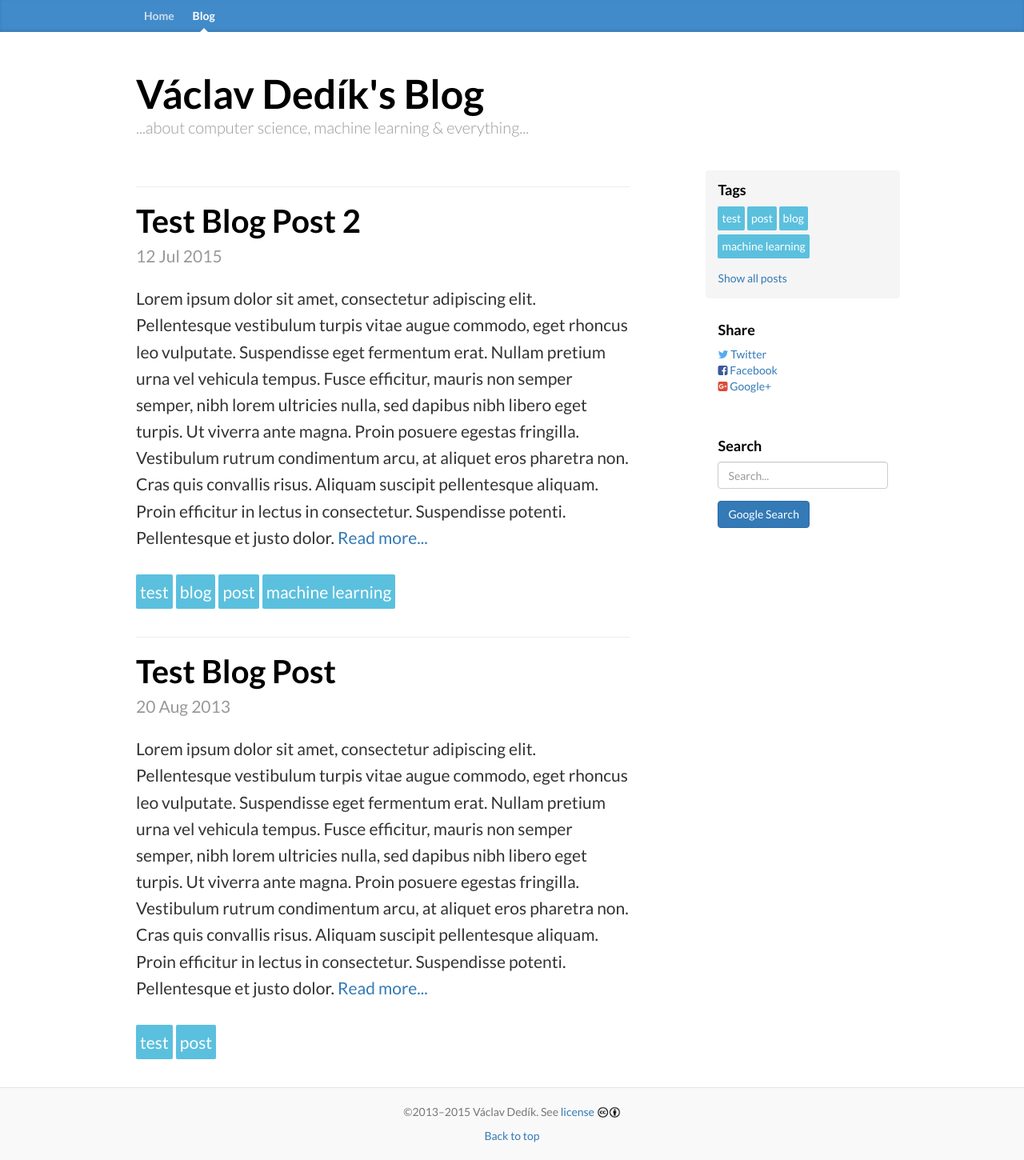
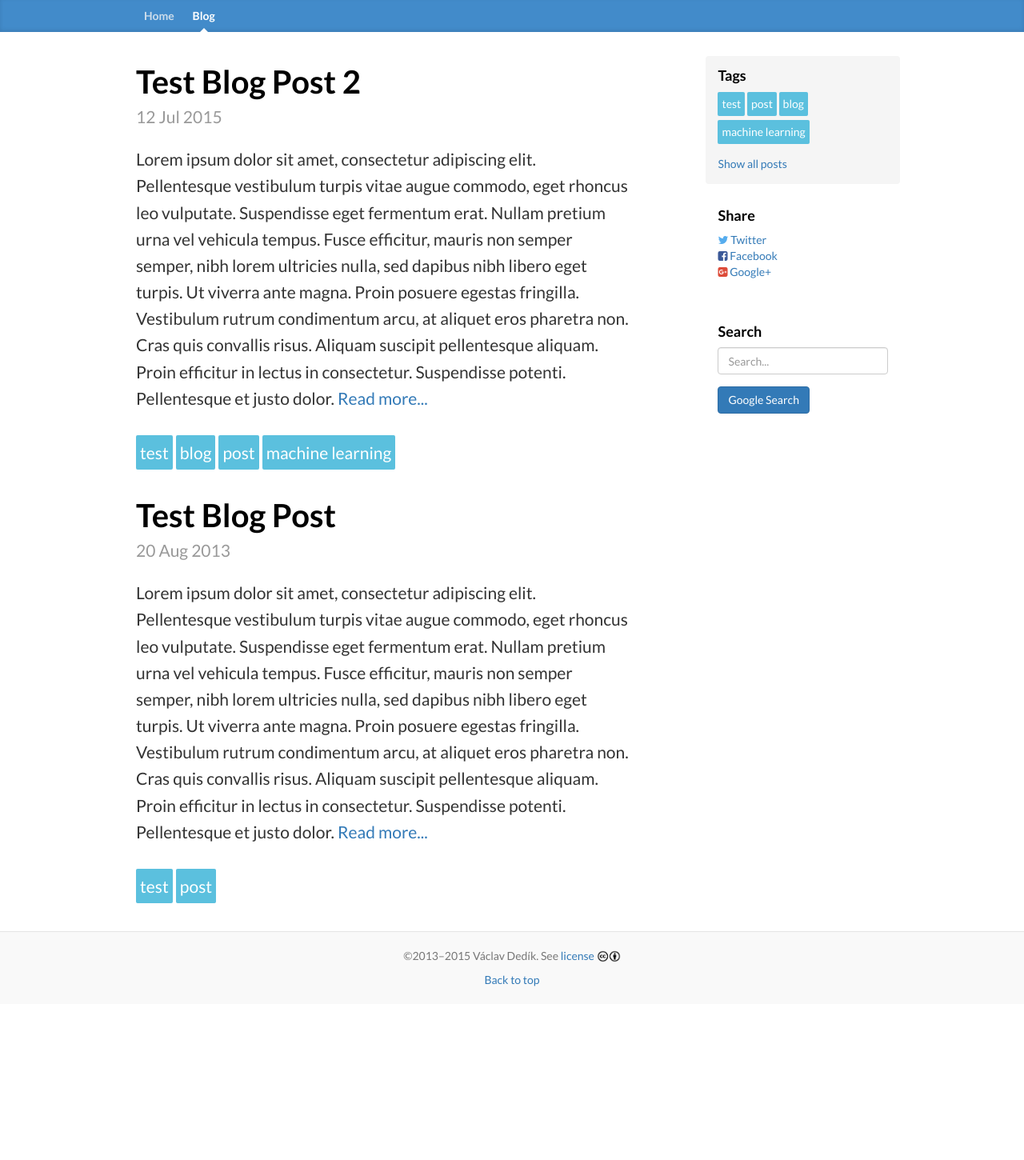
Before and after one commit to VaclavDedik/vaclavdedik.github.io, a Jekyll site: the page built from blog/index.html, in a window 1280 px wide. Shown: the whole page at 80% size. Built offline with Jekyll 4.4.1, drawn with Linux system fonts in a browser that asks for light colours; after the commit the page ends 1255 px from its top, so only the background shows below that.

Commit message:
Remove Header

```diff
--- a/blog/index.html
+++ b/blog/index.html
@@ -2,18 +2,12 @@
 layout: default
 title: Václav Dedík's Blog
 ---
-<div class="blog-header">
-    <h1 class="blog-title">Václav Dedík's Blog</h1>
-    <p class="lead blog-description">...about computer science, machine learning &amp; everything...</p>
-</div>
-
-<div class="row">
+<div class="row blog-wrap">
     <div class="col-sm-8 blog-main">
         <div class="blog-posts">
         {% assign posts_count = site.posts | size %}
         {% for post in site.posts %}
             <div class="blog-post" {% if forloop.index > 10 %}style="display: none;"{% endif %}>
-                <hr>
                 <h2 class="blog-post-title"><a href="{{ post.url }}">{{ post.title }}</a></h2>
                 <p class="blog-post-meta">{{ post.date | date_to_string }}</p>
 
--- a/css/main.css
+++ b/css/main.css
@@ -164,6 +164,10 @@ h3, .h3 {
 /*
  * Main column and sidebar layout
  */
+
+.blog-wrap {
+  margin-top: 30px;
+}
 
 .blog-main {
   font-size: 21px;
```
Also changed, not shown: _layouts/post.html (+1 -7 lines).
